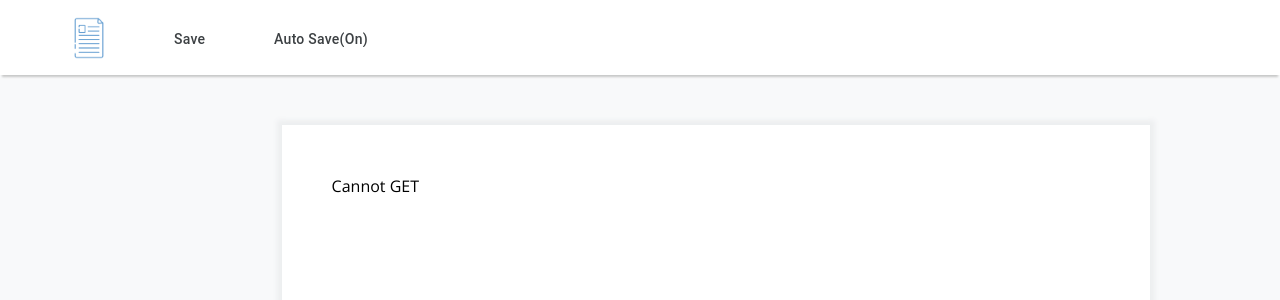
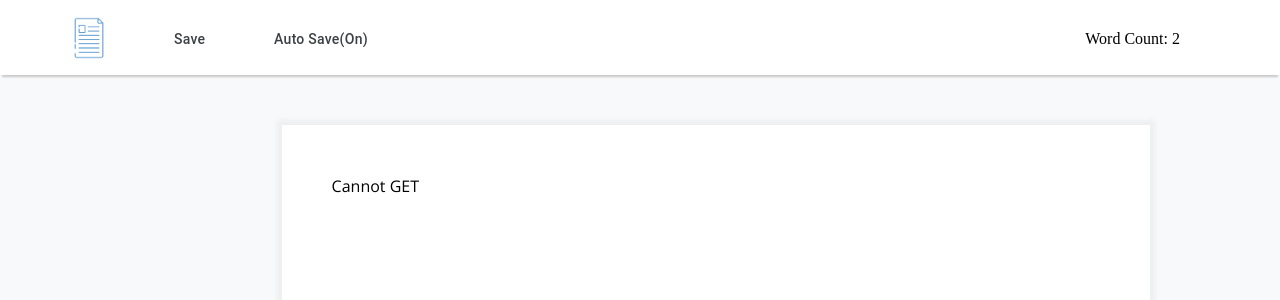
Before and after one commit to omrozh/socialshare, a Flask app: a page that uses templates/documentView.html in a window 1280 px wide. Shown: the top 300 px of the page. Run offline with Flask 2, Linux system fonts and the light colour scheme; data that the repository does not hold is empty.

Commit message:
font change

```diff
--- a/templates/documentView.html
+++ b/templates/documentView.html
@@ -12,6 +12,7 @@
     <div style="background-color: white; width: 100%; height: 75px; margin: 0; padding: 0; box-shadow: 0 4px 2px -2px rgb(200, 200, 200);">
         <img src="/docslogo.png" style="width: 50px; margin-top: 1%; margin-left: 5%" alt="">
         <button class="button-17" style="position: absolute; top: 15px; left: 150px; border-radius: 5px; border: none; box-shadow: none; background: none;" onclick="saver()">Save</button>
+        <span id="wordCount" style="position: absolute; top: 30px; right: 100px; border-radius: 5px; border: none; box-shadow: none; background: none;">Word Count</span>
         <select id="auto-save" class="button-17" style="position: absolute; top: 15px; left: 250px; background: transparent; -webkit-appearance: none; border-radius: 5px; border: none; box-shadow: none;">
             <option value="True" disabled selected>Auto Save(On)</option>
             <option value="True">On</option>
@@ -24,6 +25,12 @@
 
 <script>
         setTimeout(getter, 50)
+        setTimeout(setWord, 50)
+
+        function setWord(){
+            document.getElementById("wordCount").innerHTML = "Word Count: " + document.getElementById("docContainer").value.split(" ").length;
+            setTimeout(setWord, 50)
+        }
 
         function removeSave(){
             document.getElementById("saveInfo").style.display = "none";
```
